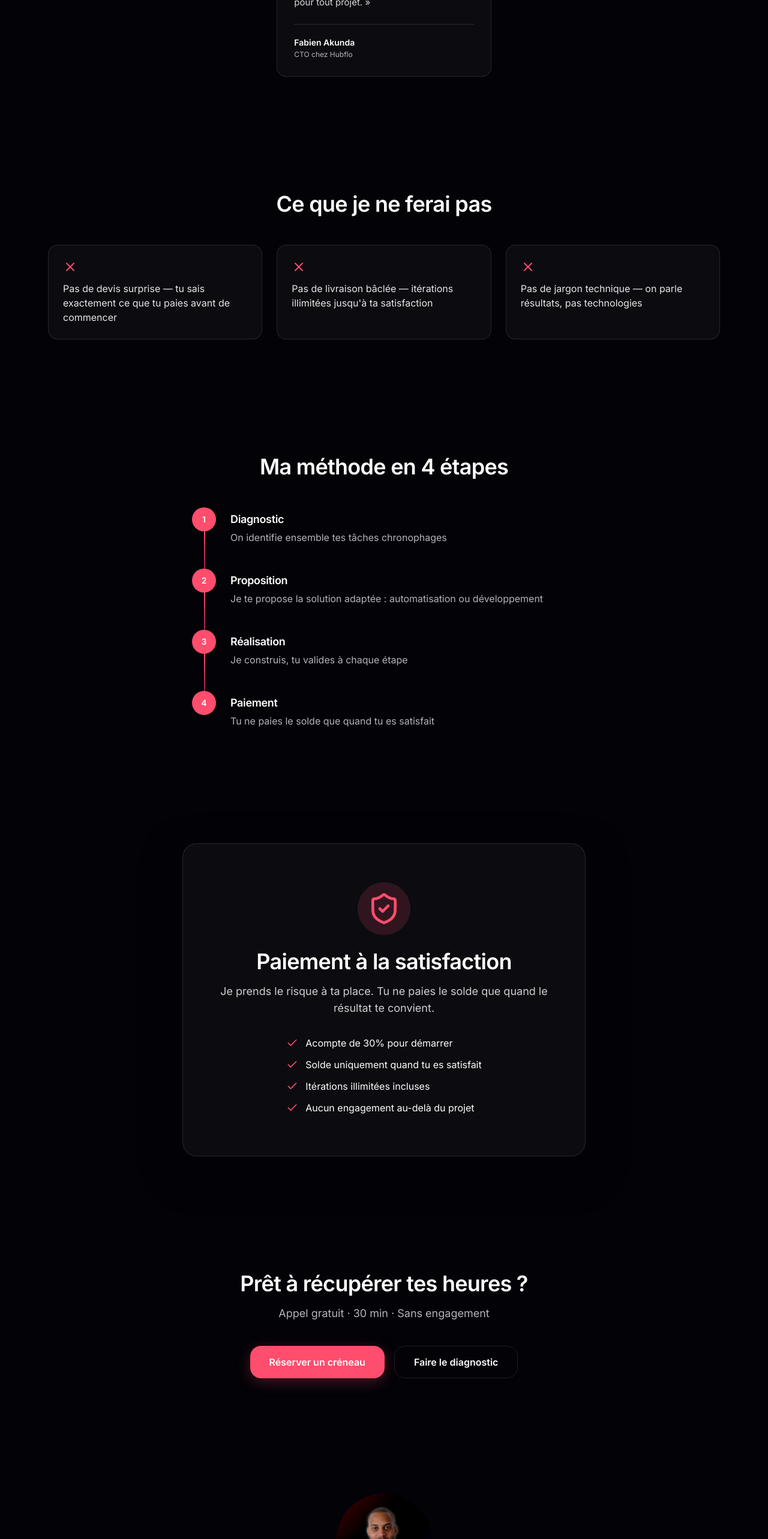
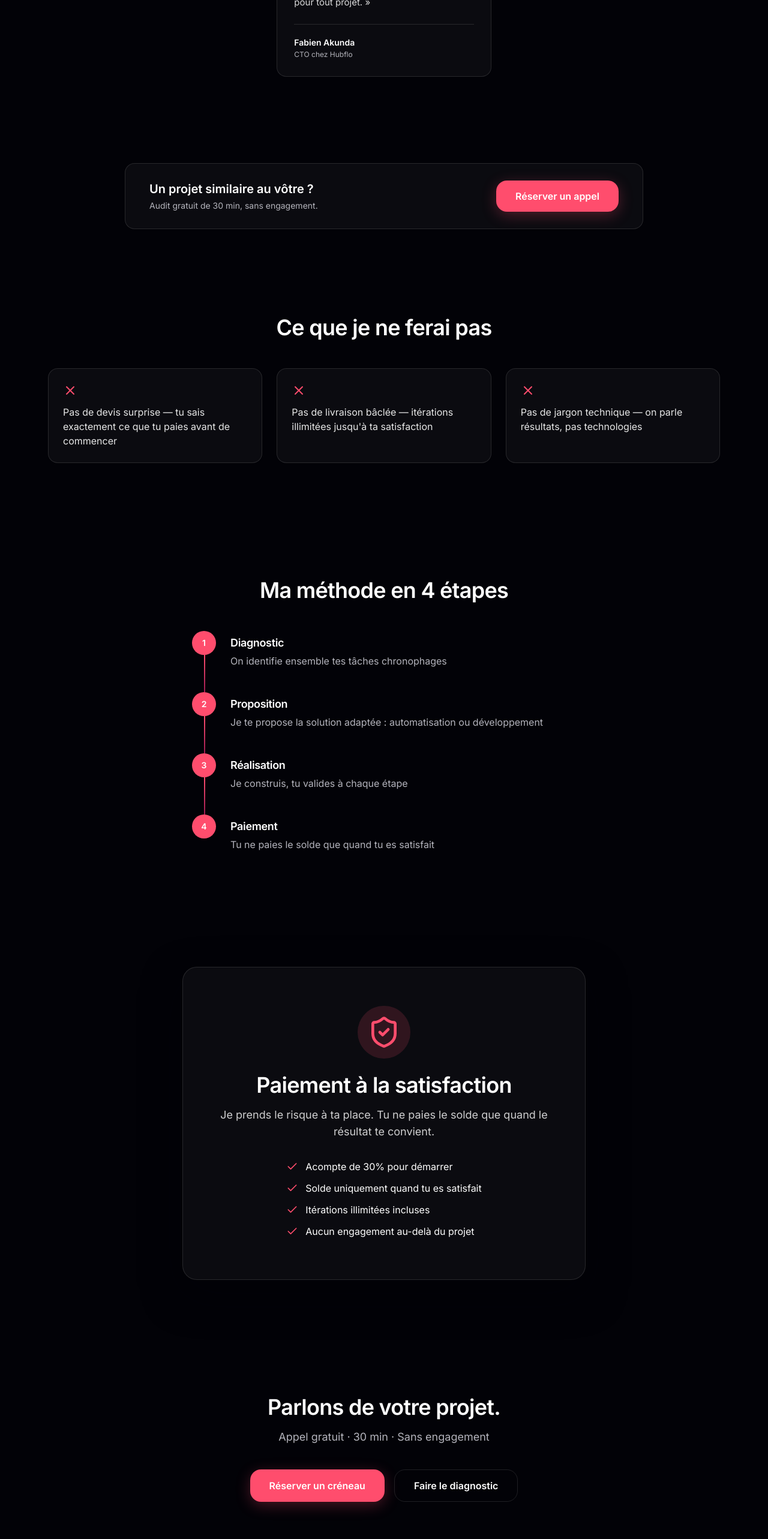
Before and after one commit to GuillaumeOcculy/appvise_consulting, a Next.js app: page / in a window 1280 px wide. Shown: the part 3450-6016 px from the top of the page at 60% size. Built offline with nearby package versions, Linux system fonts and the light colour scheme; no server answers.

Commit message:
Renforce les CTA de la home
- CTA compact ajoute apres les temoignages (3 CTA en flux)
- Titre du CTA bas : "Pret a recuperer tes heures ?" -> "Parlons de votre projet."

```diff
--- a/src/app/page.tsx
+++ b/src/app/page.tsx
@@ -3,6 +3,7 @@ import TrustBar from '@/components/sections/TrustBar'
 import CaseStudyCards from '@/components/sections/CaseStudyCards'
 import ClientLogos from '@/components/sections/ClientLogos'
 import Testimonials from '@/components/sections/Testimonials'
+import InlineCTA from '@/components/sections/InlineCTA'
 import HonestySection from '@/components/sections/HonestySection'
 import MethodTimeline from '@/components/sections/MethodTimeline'
 import GuaranteeBlock from '@/components/sections/GuaranteeBlock'
@@ -27,6 +28,7 @@ export default function HomePage() {
       <CaseStudyCards />
       <TrustBar />
       <Testimonials />
+      <InlineCTA />
       <HonestySection />
       <MethodTimeline />
       <GuaranteeBlock />
--- a/src/components/sections/CTASection.tsx
+++ b/src/components/sections/CTASection.tsx
@@ -5,7 +5,7 @@ export default function CTASection() {
     <section aria-labelledby="cta-heading" className="text-white py-16 lg:py-24">
       <div className="max-w-3xl mx-auto text-center px-4">
         <h2 id="cta-heading" className="font-heading font-semibold text-2xl md:text-4xl">
-          Prêt à récupérer tes heures ?
+          Parlons de votre projet.
         </h2>
         <p className="text-text-muted mt-4 text-lg">
           Appel gratuit &middot; 30 min &middot; Sans engagement
--- /dev/null
+++ b/src/components/sections/InlineCTA.tsx
@@ -0,0 +1,23 @@
+import Button from '@/components/ui/Button'
+
+export default function InlineCTA() {
+  return (
+    <section aria-label="Discuter de votre projet" className="py-8 lg:py-12">
+      <div className="max-w-4xl mx-auto px-4">
+        <div className="bg-surface border border-border rounded-2xl px-6 py-6 lg:px-10 lg:py-7 flex flex-col sm:flex-row items-center justify-between gap-5 text-center sm:text-left">
+          <div>
+            <p className="font-heading font-semibold text-lg lg:text-xl text-white">
+              Un projet similaire au vôtre ?
+            </p>
+            <p className="text-text-muted text-sm mt-1">
+              Audit gratuit de 30 min, sans engagement.
+            </p>
+          </div>
+          <Button variant="primary" href="/rendez-vous" className="shrink-0">
+            Réserver un appel
+          </Button>
+        </div>
+      </div>
+    </section>
+  )
+}
```
